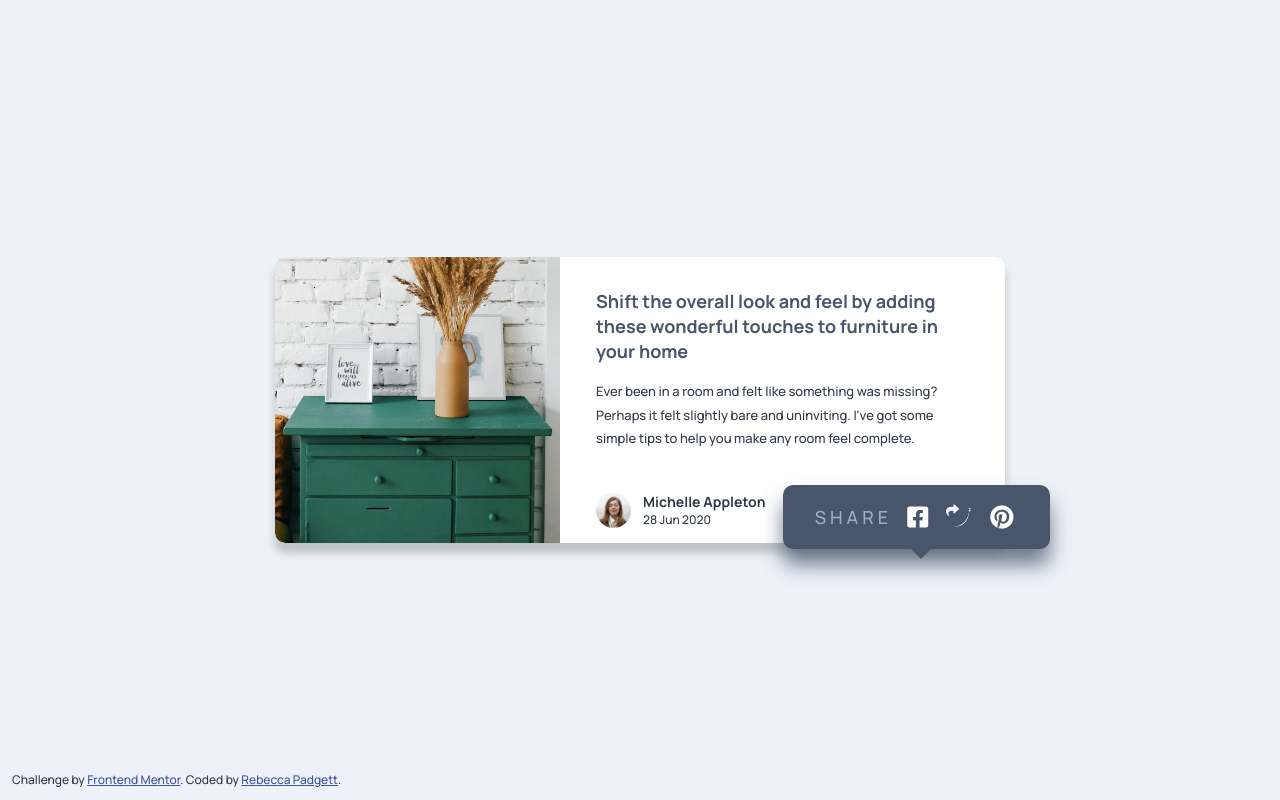
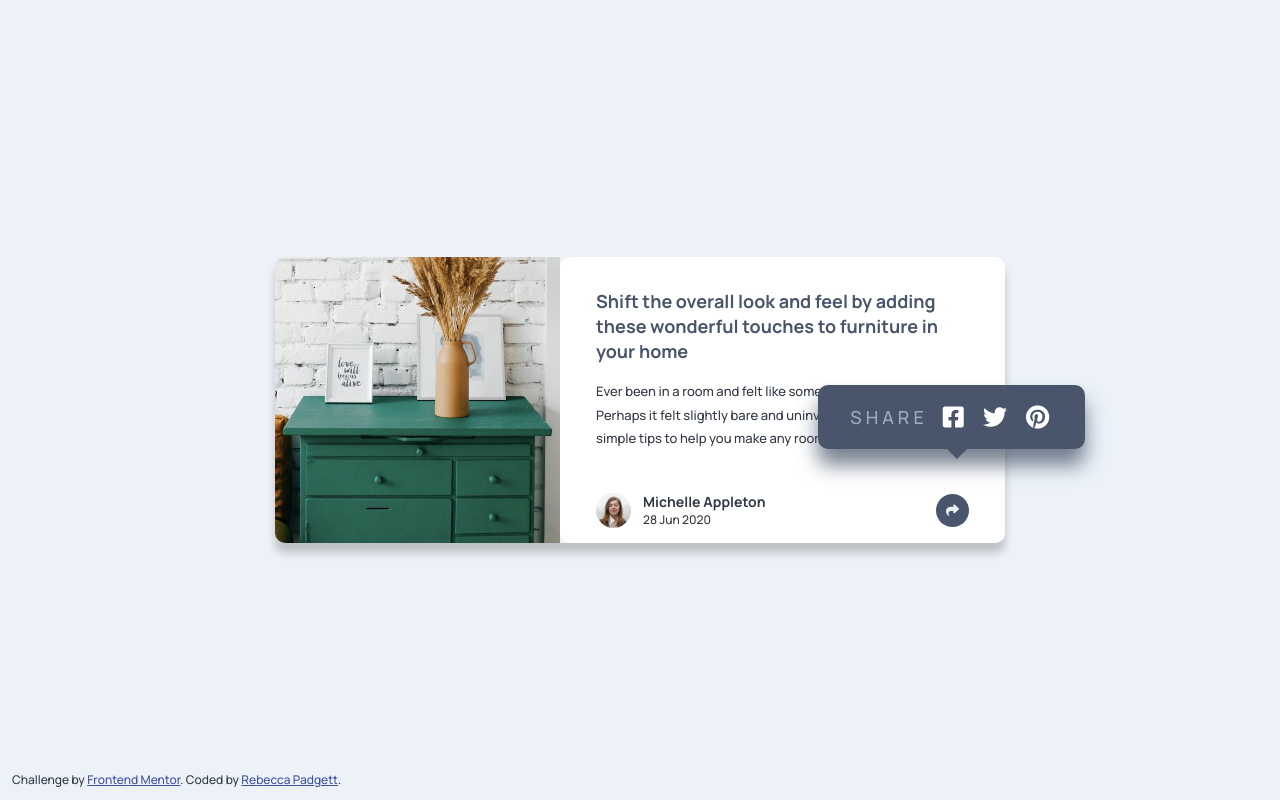
Before and after one commit to bccpadge/article-preview-component, a plain HTML site: page index.html in a window 1280 px wide. Both pictures are taken after a click on the button "click here to show social media icons". Drawn offline with Linux system fonts and the light colour scheme.

Commit message:
Update style.css

```diff
--- a/assets/css/style.css
+++ b/assets/css/style.css
@@ -145,7 +145,6 @@ i {
 .article__card {
   max-width: 20.4375rem;
   border-radius: var(--radius-sm);
-  overflow: hidden;
   box-shadow: var(--box-shadow);
   position: relative;
 }
@@ -154,12 +153,14 @@ i {
   width: 100%;
   height: 12.5rem;
   object-fit: cover;
+  border-radius: var(--radius-sm) var(--radius-sm) 0 0;
 }
 
 .article__group {
   background-color: hsl(0 0% 100%);
   padding: 2rem 2.25rem 0.9375rem 2.25rem;
   gap: var(--spacing-400);
+  border-radius: inherit;
 }
 
 .article__title {
@@ -201,9 +202,11 @@ i {
   text-transform: uppercase;
   letter-spacing: 0.25rem;
   height: 4rem;
+  z-index: 5;
   align-items: center;
   padding-inline: 2.25rem;
   transition: 350ms ease-in-out;
+  border-radius: 0 0 var(--radius-sm) var(--radius-sm);
 }
 
 .article__tooltip-title {
@@ -218,7 +221,7 @@ i {
   transition: 350ms ease-in-out;
   color: hsl(var(--clr-primary-400));
   margin-inline-start: auto;
-  z-index: 2;
+  z-index: 7;
   aspect-ratio: 1;
   display: grid;
   place-content: center;
@@ -274,7 +277,6 @@ i {
   .article__card {
     grid-template-columns: 17.8125rem minmax(18.75rem, 27.8125rem);
     max-width: 45.625rem;
-    position: static;
   }
 
   .image__box img {
@@ -284,10 +286,9 @@ i {
 
   .article__tooltip {
     width: max-content;
-    inset: auto 18% 15.7rem auto;
+    inset: auto -11% 33% auto;
     padding: 1rem 2rem;
     border-radius: var(--radius-sm);
-    z-index: 1;
     box-shadow: 0 1rem 1.25rem hsl(var(--clr-primary-400) / 0.75);
   }
 
```
